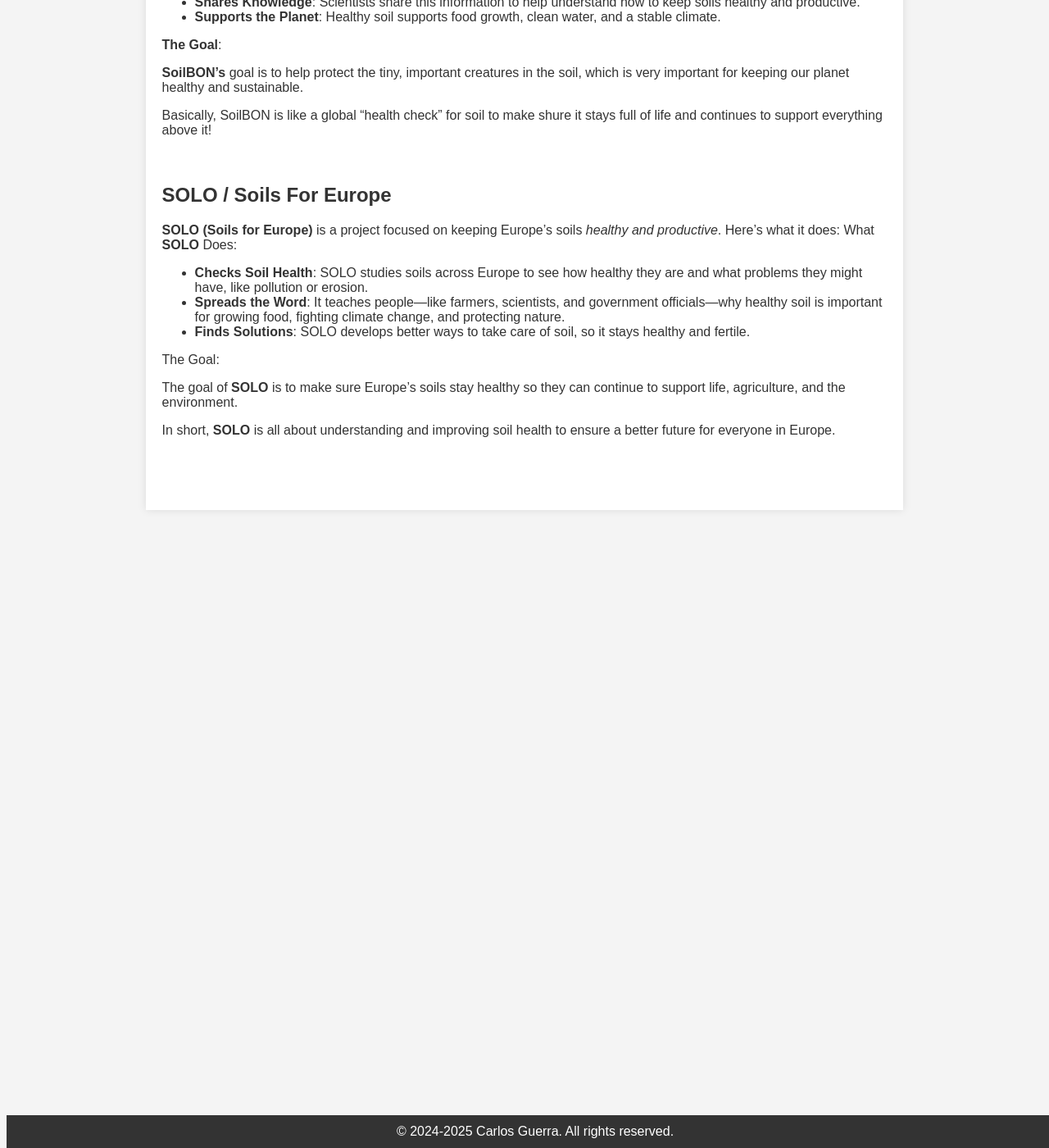
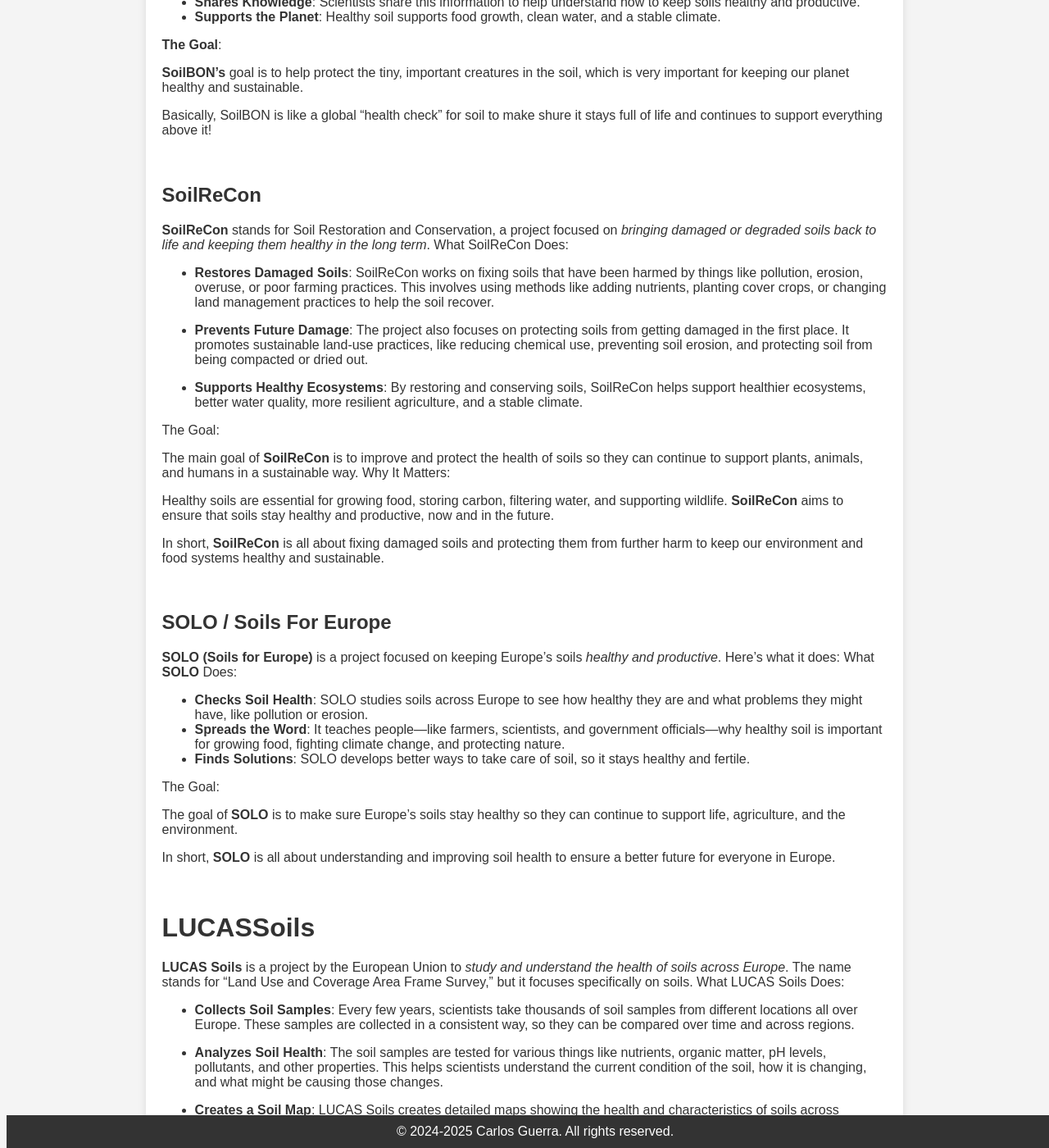
Before and after one commit to Blackboxgeo/blackbox.github.io, a Jekyll site: the page built from fp/index.md, in a window 1280 px wide and 1400 px high, scrolled down 465 px. Shown: the whole window at 82% size. Built offline with Jekyll 4.4.1, drawn with Linux system fonts in a browser that asks for light colours; some of the changed text lies outside the part shown.

Commit message:
Finished Featured Projects

```diff
--- a/fp/index.md
+++ b/fp/index.md
@@ -23,6 +23,30 @@ Basically, SoilBON is like a global "health check" for soil to make shure it sta
 <br>
 <br>
 <br>
+
+## **SoilReCon**
+
+**SoilReCon** stands for Soil Restoration and Conservation, a project focused on *bringing damaged or degraded soils back to life and keeping them healthy in the long term*.
+What SoilReCon Does:
+
+* **Restores Damaged Soils**: SoilReCon works on fixing soils that have been harmed by things like pollution, erosion, overuse, or poor farming practices. This involves using methods like adding nutrients, planting cover crops, or changing land management practices to help the soil recover.
+
+* **Prevents Future Damage**: The project also focuses on protecting soils from getting damaged in the first place. It promotes sustainable land-use practices, like reducing chemical use, preventing soil erosion, and protecting soil from being compacted or dried out.
+
+* **Supports Healthy Ecosystems**: By restoring and conserving soils, SoilReCon helps support healthier ecosystems, better water quality, more resilient agriculture, and a stable climate.
+
+The Goal:
+
+The main goal of **SoilReCon** is to improve and protect the health of soils so they can continue to support plants, animals, and humans in a sustainable way.
+Why It Matters:
+
+Healthy soils are essential for growing food, storing carbon, filtering water, and supporting wildlife. **SoilReCon** aims to ensure that soils stay healthy and productive, now and in the future.
+
+In short, **SoilReCon** is all about fixing damaged soils and protecting them from further harm to keep our environment and food systems healthy and sustainable.
+<br>
+<br>
+<br>
+
 ## **SOLO / Soils For Europe**
 
 **SOLO (Soils for Europe)** is a project focused on keeping Europe's soils *healthy and productive*. Here’s what it does:
@@ -37,6 +61,26 @@ The Goal:
 The goal of **SOLO** is to make sure Europe’s soils stay healthy so they can continue to support life, agriculture, and the environment.
 
 In short, **SOLO** is all about understanding and improving soil health to ensure a better future for everyone in Europe.
-
 <br>
 <br>
+<br>
+
+# **LUCASSoils**
+
+**LUCAS Soils** is a project by the European Union to *study and understand the health of soils across Europe*. The name stands for "Land Use and Coverage Area Frame Survey," but it focuses specifically on soils.
+What LUCAS Soils Does:
+
+* **Collects Soil Samples**: Every few years, scientists take thousands of soil samples from different locations all over Europe. These samples are collected in a consistent way, so they can be compared over time and across regions.
+
+* **Analyzes Soil Health**: The soil samples are tested for various things like nutrients, organic matter, pH levels, pollutants, and other properties. This helps scientists understand the current condition of the soil, how it is changing, and what might be causing those changes.
+
+* **Creates a Soil Map**: LUCAS Soils creates detailed maps showing the health and characteristics of soils across Europe. These maps are used by farmers, researchers, and policymakers to make better decisions about land use, agriculture, and environmental protection.
+
+The Goal:
+
+The goal of LUCAS Soils is to provide reliable, up-to-date information on the state of soils in Europe. This helps protect soil health, promote sustainable farming, and address challenges like soil degradation, pollution, and climate change.
+Why It Matters:
+
+Healthy soils are essential for growing food, storing carbon, filtering water, and supporting ecosystems. By understanding what's happening with the soil, we can make better choices to keep it healthy and productive.
+
+In short, LUCAS Soils is a project that studies the condition of soils across Europe to help protect them and ensure they remain healthy for future generations.
```
